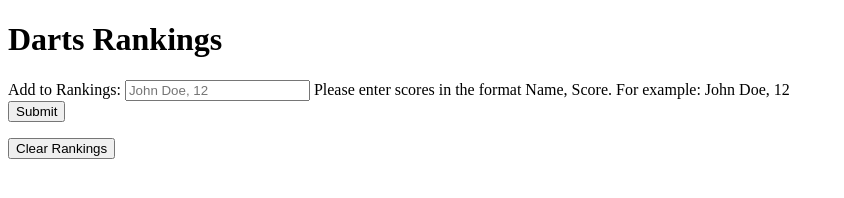
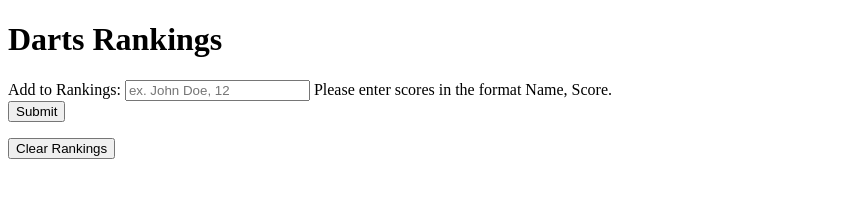
Before and after one commit to segin/ui-test, a plain HTML site: page index.html in a window 1280 px wide. Shown: the whole page, without its empty margins (0-844 px from the left). Drawn offline with nearby package versions, Linux system fonts and the light colour scheme.

Commit message:
updated readme

```diff
--- a/index.html
+++ b/index.html
@@ -2,15 +2,15 @@
 <html>
     <head>
         <meta charset="utf-8">
-        <title>Rankings | Darts</title>
+        <title>Darts | Scoreboard</title>
         <link rel="stylesheet" href="css/main.css">
     </head>
     <body>
         <h1>Darts Rankings</h1>
         <div id="form">
             <label>Add to Rankings:</label>
-            <input type="text" name="ranking-entry" id="ranking-entry" class="stored" placeholder="John Doe, 12" />
-            <span id="hint">Please enter scores in the format Name, Score.  For example: John Doe, 12</span>
+            <input type="text" name="ranking-entry" id="ranking-entry" class="stored" placeholder="ex. John Doe, 12" />
+            <span id="hint">Please enter scores in the format Name, Score.</span>
             <div id="errors" class="errors"></div>
             <button class="submit" id="submit"> Submit </button>
 
```
Also changed, not shown: 1 other file.
